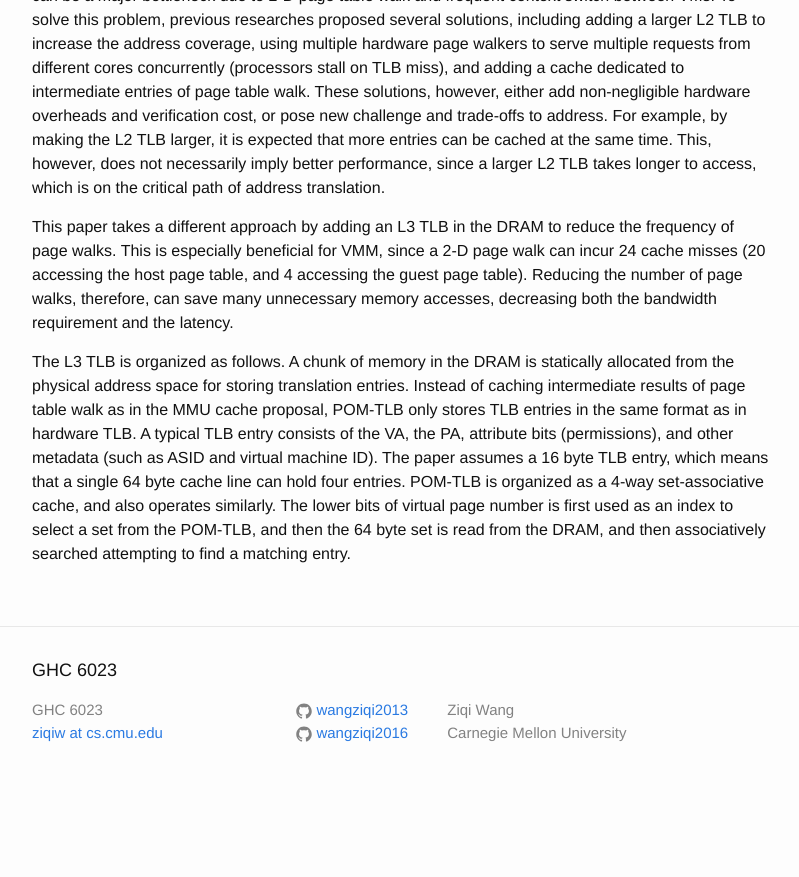
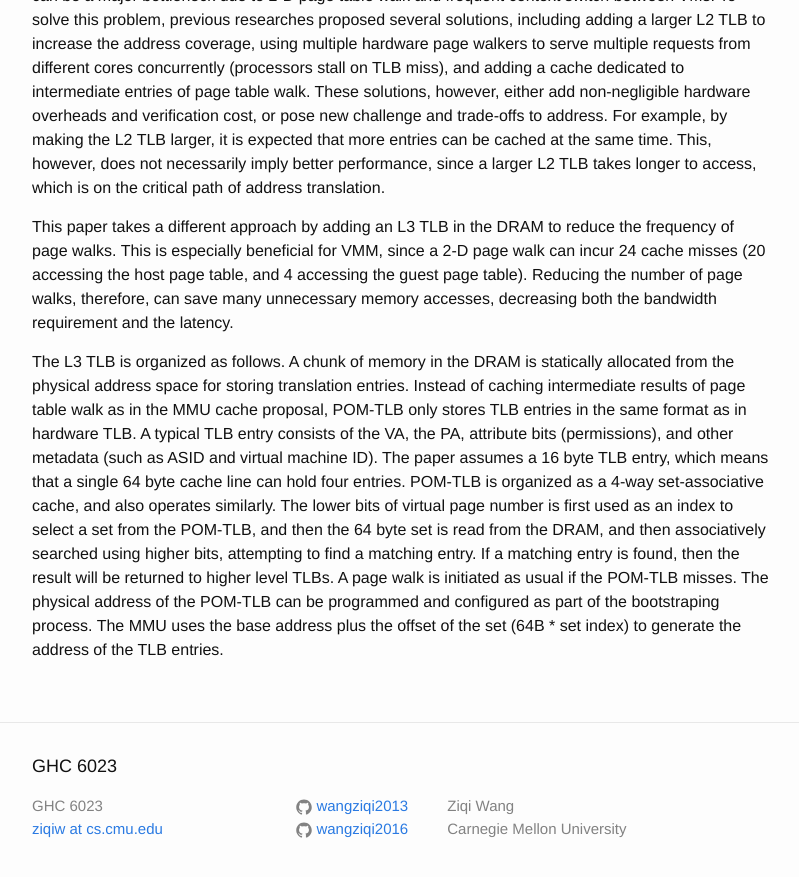
Before and after one commit to wangziqi2013/wangziqi2013.github.io, a Jekyll site: the page built from _posts/2019-08-19-pom-tlb.markdown, in a window 1280 px wide and 900 px high, scrolled down 598 px. Shown: the top 877 px of the window, without its empty margins (238-1037 px from the left). Built offline with Jekyll 4.4.1, drawn with Linux system fonts in a browser that asks for light colours; before the commit the page ends 1402 px from its top, so only the background shows below that.

Commit message:
Adding address generation

```diff
--- a/_posts/2019-08-19-pom-tlb.markdown
+++ b/_posts/2019-08-19-pom-tlb.markdown
@@ -34,5 +34,8 @@ POM-TLB only stores TLB entries in the same format as in hardware TLB. A typical
 attribute bits (permissions), and other metadata (such as ASID and virtual machine ID). The paper assumes a 16 byte TLB
 entry, which means that a single 64 byte cache line can hold four entries. POM-TLB is organized as a 4-way set-associative
 cache, and also operates similarly. The lower bits of virtual page number is first used as an index to select a set from
-the POM-TLB, and then the 64 byte set is read from the DRAM, and then associatively searched attempting to find a matching
-entry.
+the POM-TLB, and then the 64 byte set is read from the DRAM, and then associatively searched using higher bits, attempting
+to find a matching entry. If a matching entry is found, then the result will be returned to higher level TLBs. A page
+walk is initiated as usual if the POM-TLB misses. The physical address of the POM-TLB can be programmed and configured
+as part of the bootstraping process. The MMU uses the base address plus the offset of the set (64B * set index) to generate
+the address of the TLB entries.
```
